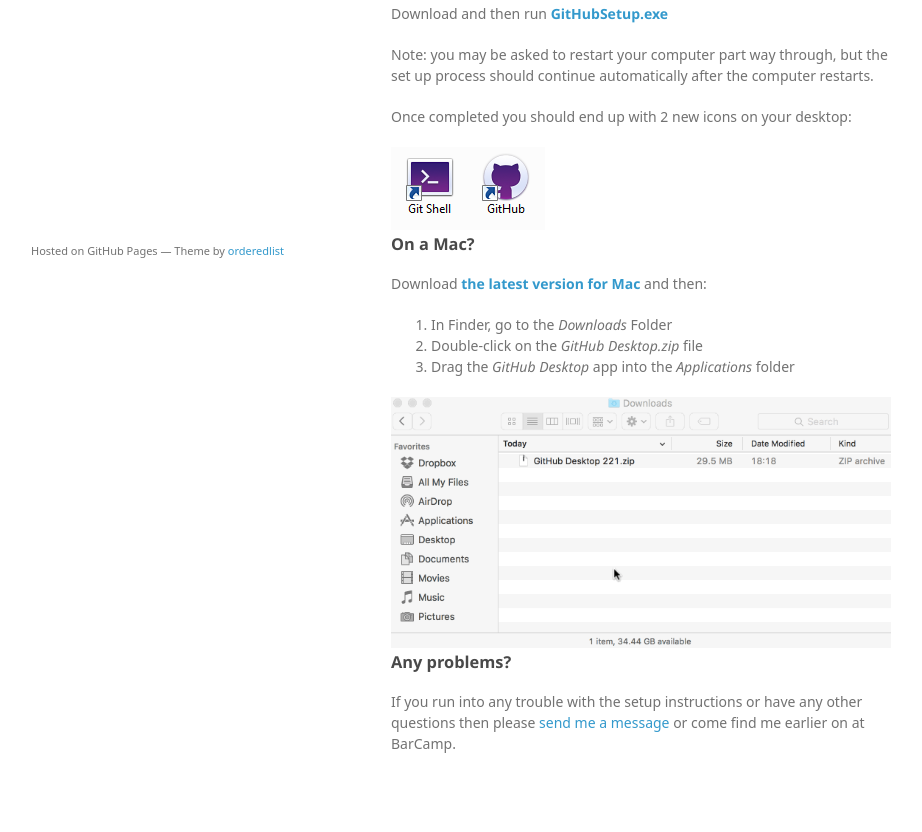
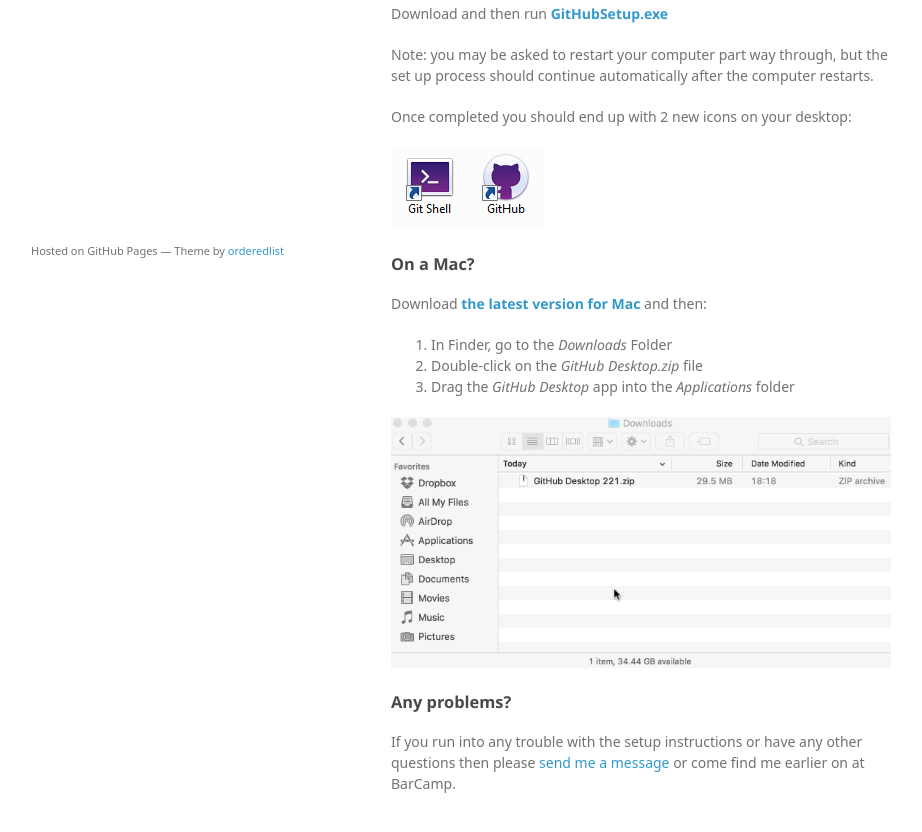
Before and after one commit to mikej/git-intro, a plain HTML site: page index.html in a window 1280 px wide. Shown: the part 470-1302 px from the top of the page, without its empty margins (179-1101 px from the left). Drawn offline with Linux system fonts and the light colour scheme; a web font is replaced by a local one.

Commit message:
spacing around images

```diff
--- a/index.html
+++ b/index.html
@@ -50,7 +50,7 @@
 
 <p>Once completed you should end up with 2 new icons on your desktop:</p>
 
-<img src="images/github-icons-windows.png" width="154" height="83" alt="GitHub Desktop icons on Windows">
+<p><img src="images/github-icons-windows.png" width="154" height="83" alt="GitHub Desktop icons on Windows"></p>
 
 <h3>
 <a id="on-a-mac" class="anchor" href="#on-a-mac" aria-hidden="true"><span aria-hidden="true" class="octicon octicon-link"></span></a>On a Mac?</h3>
@@ -62,7 +62,7 @@
   <li>Drag the <em>GitHub Desktop</em> app into the <em>Applications</em> folder</li>
 </ol></p>
 
-<img src="images/github-desktop-mac.gif" width="679" height="340" alt="Dragging GitHub Desktop to the Applications folder">
+<p><img src="images/github-desktop-mac.gif" width="679" height="340" alt="Dragging GitHub Desktop to the Applications folder"></p>
 
 
 
```
